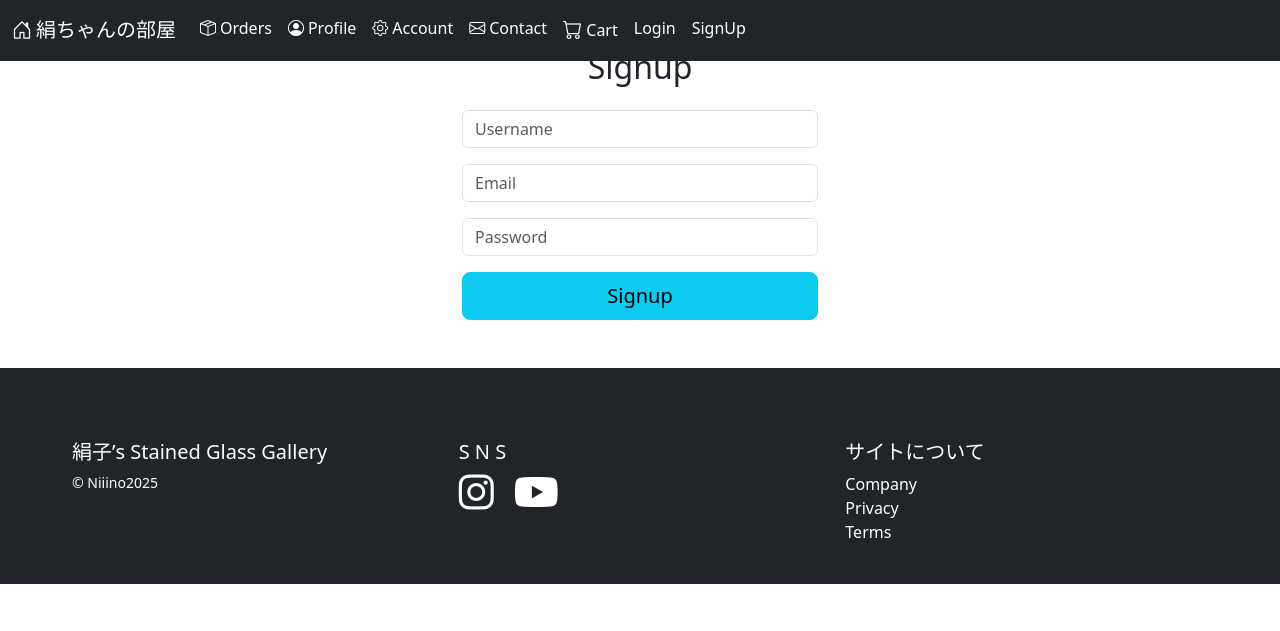
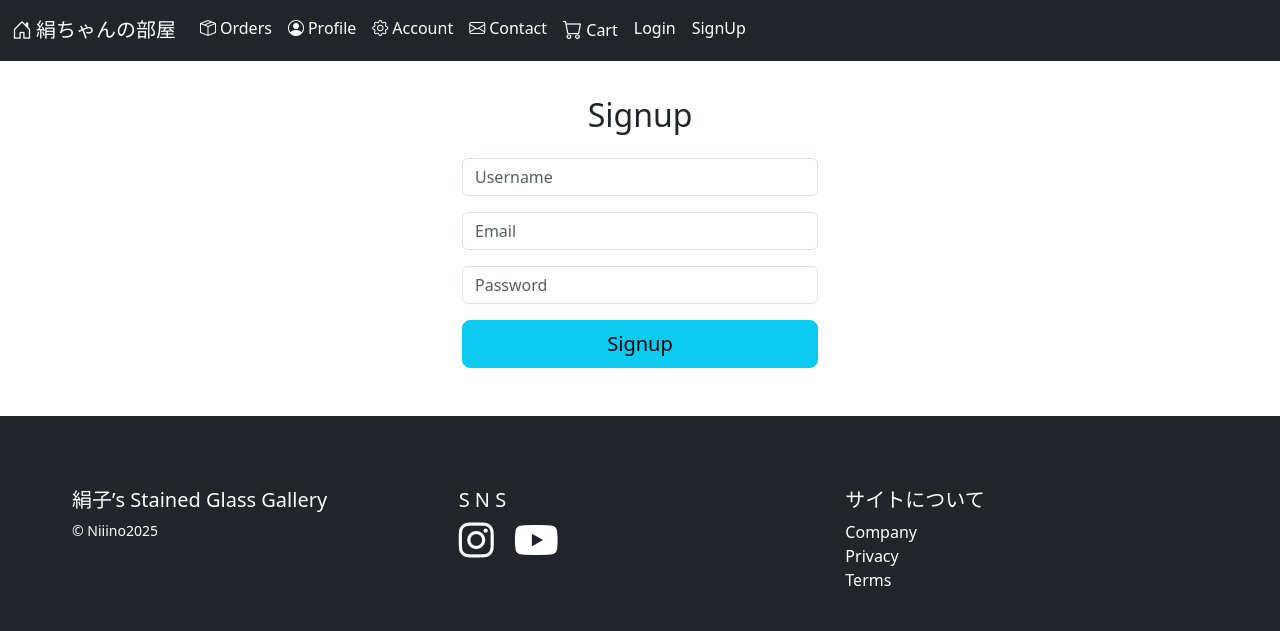
Before and after one commit to kentN1128/Kinuchan, a Django app: page /signup/ in a window 1280 px wide. Shown: the top 631 px of the page. Run offline with Django 5.2, Linux system fonts and the light colour scheme; some libraries are stand-ins or nearby versions.

Commit message:
UI modify Temp7

```diff
--- a/templates/pages/login_signup.html
+++ b/templates/pages/login_signup.html
@@ -1,7 +1,7 @@
 {% extends 'base.html' %}
 
 {% block main %}
-<div class="container my-5">
+<div class="container my-5 pt-5">
   <div class="row justify-content-center">
     <div class="col-12 col-md-6 col-lg-4">
       <h2 class="mb-4 text-center">
```
